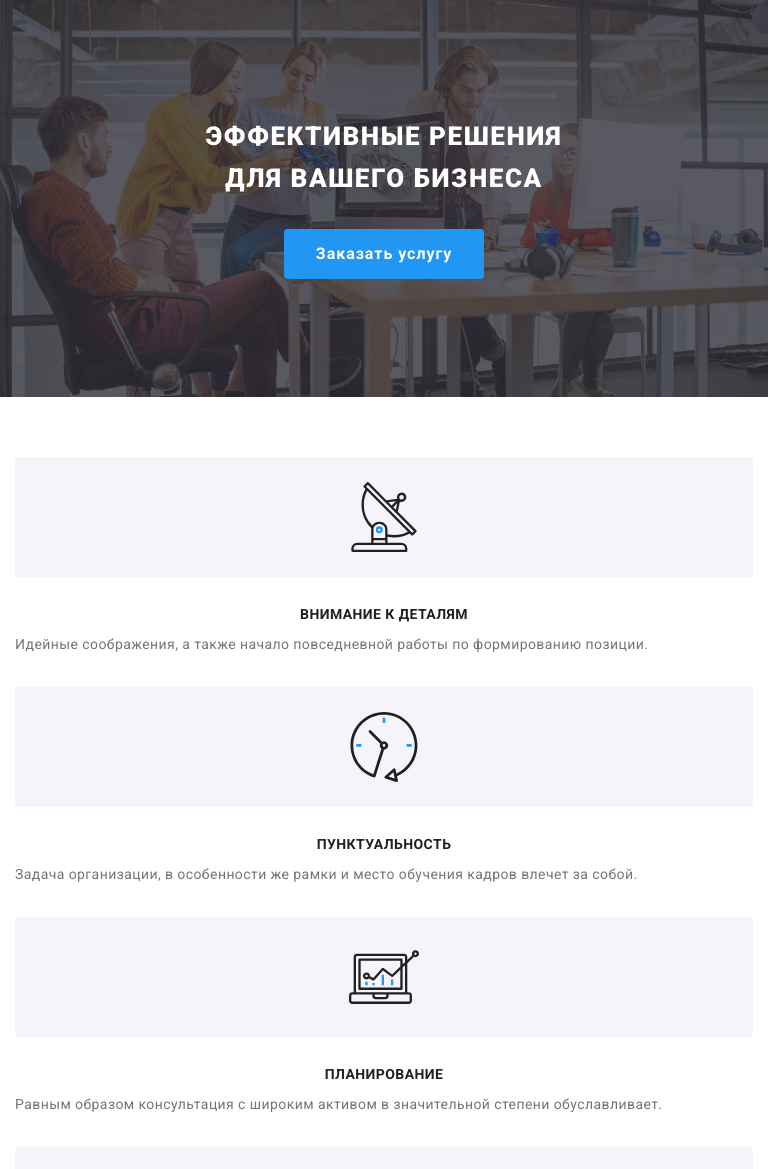
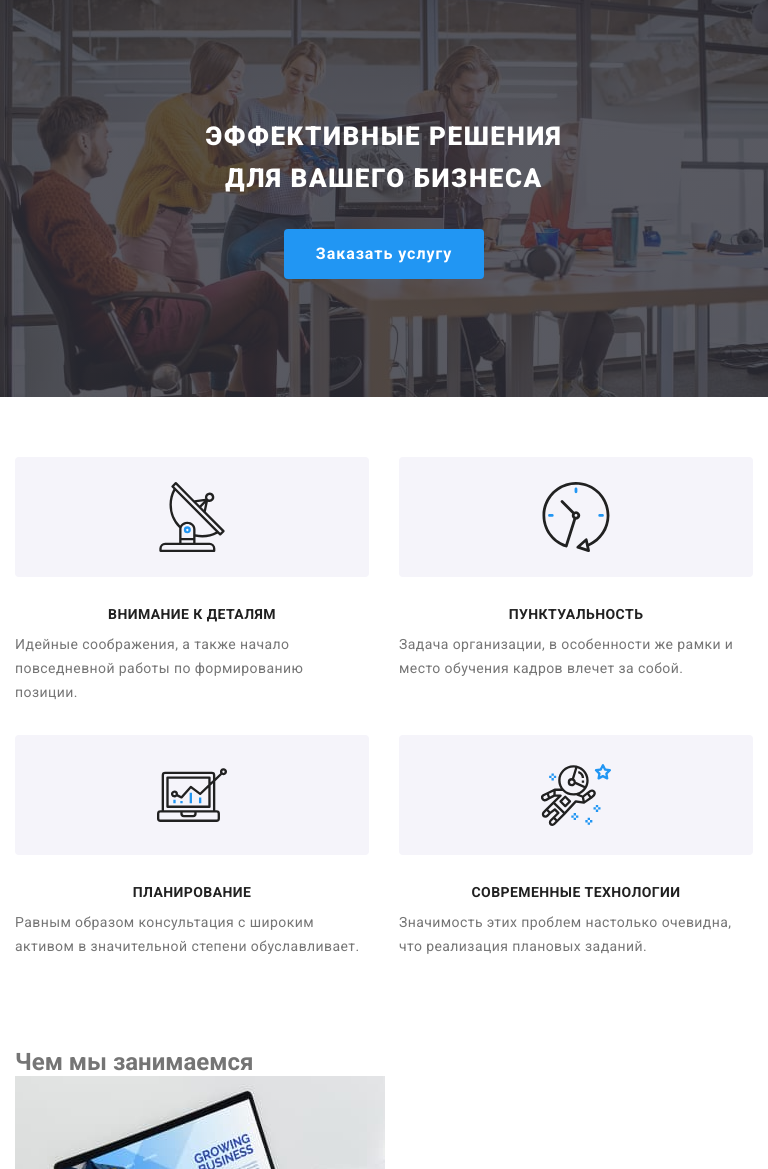
Before and after one commit to verbovoi/goit-markup-hw-08, a plain HTML site: page index.html in a window 768 px wide. Shown: the part 83-1252 px from the top of the page. Drawn offline with Linux system fonts and the light colour scheme.

Commit message:
Начинает адаптив преимуществ

```diff
--- a/sass/components/_features.scss
+++ b/sass/components/_features.scss
@@ -1,6 +1,11 @@
 .advantage {
   padding-top: 60px;
   padding-bottom: 60px;
+
+  @media screen and (min-width: 1200px) {
+    padding-top: 94px;
+    padding-bottom: 94px;
+  }
 
   & .title {
     display: none;
@@ -28,7 +33,7 @@
 
 .item-image {
   @include flex-align-justify;
-  width: 100%;
+  // width: 100%;
   height: 120px;
   border-radius: $radius;
   margin-bottom: 30px;
@@ -44,3 +49,15 @@
 .features-list .item:not(:last-child) {
   margin-bottom: 30px;
 }
+
+.features-list {
+  @media screen and (min-width: 768px) and (max-width: 1199px) {
+    display: flex;
+    justify-content: space-between;
+    flex-wrap: wrap;
+
+    & .item {
+      width: 354px;
+    }
+  }
+}
```
Also changed, not shown: css/main.css, css/main.min.css, 2 other files.
